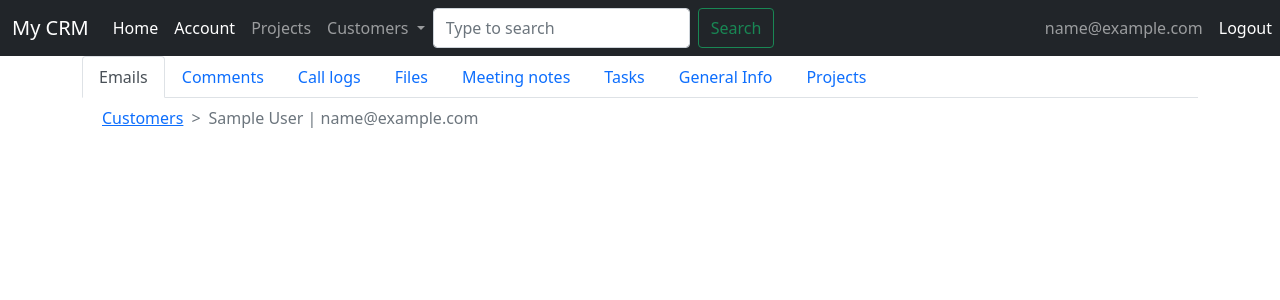
After one commit to ecoarchie/flask_crm, a Flask app: page /customers/1 in a window 1280 px wide. The commit adds this page. Shown: the top 300 px of the page. Run offline with Flask 2, Linux system fonts and the light colour scheme; a user stored in the database is signed in; tables that the repository leaves empty hold one stand-in row (values such as "Sample post").

Commit message:
customers details and notes

```diff
--- a/my_flask/customers/routes.py
+++ b/my_flask/customers/routes.py
@@ -1,25 +1,33 @@
+from flask import Blueprint, abort, flash, render_template, redirect, request
 from flask.helpers import url_for
-from werkzeug.utils import redirect
+from flask_login import current_user, login_required
 from my_flask import db
-from flask import flash
-from my_flask.models import Customer
-from flask import Blueprint, render_template
-from flask_login import login_required, current_user
-from my_flask.customers.forms import AddCustomerForm
+from my_flask.customers.forms import CustomerForm
+from my_flask.models import Customer, CustomerNotes
+
 
 customers = Blueprint("customers", __name__)
 
 
-@customers.route("/customers")
+@customers.get("/customers")
 @login_required
 def customers_page():
-    return render_template("customers/customers.html", title="Customers")
+    page = request.args.get("page", 1, type=int)
+    customers = (
+        Customer.query.filter_by(user_id=current_user.id)
+        .order_by(Customer.date_created.desc())
+        .paginate(page=page, per_page=15)
+    )
+    return render_template(
+        "customers/customers_table.html", title="Customers", customers=customers
+    )
 
 
-@customers.route("/add_customer", methods=["GET", "POST"])
+@customers.route("/customers/new", methods=["GET", "POST"])
+@login_required
 def add_customer():
     statuses = ["NEW", "OFFER_SENT", "LOST", "WIN"]
-    form = AddCustomerForm()
+    form = CustomerForm()
     if form.validate_on_submit():
         customer = Customer(
             first_name=form.first_name.data,
@@ -27,7 +35,7 @@ def add_customer():
             status=form.status.data,
             company=form.company.data,
             email=form.email.data,
-            manager_id=current_user.id,
+            user_id=current_user.id,
         )
         db.session.add(customer)
         db.session.commit()
@@ -36,4 +44,82 @@ def add_customer():
             category="success",
         )
         return redirect(url_for("customers.customers_page"))
-    return render_template("customers/add_customer.html", form=form, statuses=statuses)
+    return render_template(
+        "customers/add_customer.html",
+        form=form,
+        button_value="Add",
+        statuses=statuses,
+        legend="New Customer",
+    )
+
+
+@customers.get("/customers/<int:customer_id>")
+@login_required
+def customer_info(customer_id):
+    customer = Customer.query.get_or_404(customer_id)
+    if customer.manager != current_user:
+        abort(403)
+
+    comments = CustomerNotes.query.filter_by(
+        customer_id=customer_id, note_type="comment"
+    )
+    call_logs = CustomerNotes.query.filter_by(
+        customer_id=customer_id, note_type="call log"
+    )
+    meeting_logs = CustomerNotes.query.filter_by(
+        customer_id=customer_id, note_type="meeting log"
+    )
+    print(comments)
+    return render_template(
+        "customers/customer.html",
+        customer=customer,
+        comments=comments,
+        call_logs=call_logs,
+        meeting_logs=meeting_logs,
+    )
+
+
+@customers.route("/customers/<int:customer_id>/update", methods=["GET", "POST"])
+@login_required
+def update_customer(customer_id):
+    customer = Customer.query.get_or_404(customer_id)
+    if customer.manager != current_user:
+        abort(403)
+    statuses = ["NEW", "OFFER_SENT", "LOST", "WIN"]
+    form = CustomerForm()
+    if form.validate_on_submit():
+        customer.first_name = form.first_name.data
+        customer.last_name = form.last_name.data
+        customer.status = form.status.data
+        customer.company = form.company.data
+        customer.email = form.email.data
+        db.session.commit()
+        flash("Customer has been updated", category="success")
+        return redirect(url_for("customers.customer_info", customer_id=customer.id))
+    elif request.method == "GET":
+        form.first_name.data = customer.first_name
+        form.last_name.data = customer.last_name
+        form.status.data = customer.status
+        form.company.data = customer.company
+        form.email.data = customer.email
+
+    return render_template(
+        "customers/add_customer.html",
+        customer=customer,
+        form=form,
+        button_value="Update",
+        legend="Update Customer",
+        statuses=statuses,
+    )
+
+
+@customers.post("/customers/<int:customer_id>/delete")
+@login_required
+def delete_customer(customer_id):
+    customer = Customer.query.get_or_404(customer_id)
+    if customer.manager != current_user:
+        abort(403)
+    db.session.delete(customer)
+    db.session.commit()
+    flash("Customer has been deleted", category="warning")
+    return redirect(url_for("customers.customers_page"))
--- a/my_flask/templates/customers/add_customer.html
+++ b/my_flask/templates/customers/add_customer.html
@@ -5,7 +5,7 @@
     <form action="" method="POST">
         {{form.hidden_tag()}}
         <fieldset>
-            <legend class="border-bottom mb-4">New Customer</legend>
+            <legend class="border-bottom mb-4">{{legend}}</legend>
             <div class="form-group">
                 {{form.first_name.label(class="form-control-label")}}
                 {% if form.first_name.errors %}
@@ -37,7 +37,7 @@
                 {% endfor %}
                 {% else %}
                 {{form.status(class="form-control form-control-lg", list="datalistOptions", id="exampleDataList",
-                placeholder="Type to search...")}}
+                placeholder="Type to select...")}}
                 <datalist id="datalistOptions">
                     {% for status in statuses%}
                     <option value={{ status }}>
@@ -70,7 +70,7 @@
             </div>
         </fieldset>
         <div class="form-group mt-4">
-            {{form.submit(class="btn btn-primary")}}
+            {{form.submit(class="btn btn-primary", value=button_value)}}
         </div>
     </form>
 </div>
--- /dev/null
+++ b/my_flask/templates/customers/customer.html
@@ -0,0 +1,180 @@
+{% extends "layout.html" %}
+
+{% block contentA %}
+<div class="container">
+    <!-- navigation tabs-->
+    <ul class="nav nav-tabs" id="myTab" role="tablist">
+        <li class="nav-item" role="presentation">
+            <button class="nav-link active" id="emails-tab" data-bs-toggle="tab" data-bs-target="#emails" type="button"
+                role="tab" aria-controls="emails" aria-selected="true">Emails</button>
+        </li>
+        <li class="nav-item" role="presentation">
+            <button class="nav-link" id="comments-tab" data-bs-toggle="tab" data-bs-target="#comments" type="button"
+                role="tab" aria-controls="comments" aria-selected="true">Comments</button>
+        </li>
+        <li class="nav-item" role="presentation">
+            <button class="nav-link" id="calllogs-tab" data-bs-toggle="tab" data-bs-target="#calllogs" type="button"
+                role="tab" aria-controls="calllogs" aria-selected="true">Call logs</button>
+        </li>
+        <li class="nav-item" role="presentation">
+            <button class="nav-link" id="files-tab" data-bs-toggle="tab" data-bs-target="#files" type="button"
+                role="tab" aria-controls="files" aria-selected="false">Files</button>
+        </li>
+        <li class="nav-item" role="presentation">
+            <button class="nav-link" id="meetingnotes-tab" data-bs-toggle="tab" data-bs-target="#meetingnotes"
+                type="button" role="tab" aria-controls="meetingnotes" aria-selected="false">Meeting notes</button>
+        </li>
+        <li class="nav-item" role="presentation">
+            <button class="nav-link" id="tasks-tab" data-bs-toggle="tab" data-bs-target="#tasks" type="button"
+                role="tab" aria-controls="tasks" aria-selected="false">Tasks</button>
+        </li>
+        <li class="nav-item" role="presentation">
+            <button class="nav-link" id="details-tab" data-bs-toggle="tab" data-bs-target="#details" type="button"
+                role="tab" aria-controls="details" aria-selected="true">General Info</button>
+        </li>
+        <li class="nav-item" role="presentation">
+            <button class="nav-link" id="projects-tab" data-bs-toggle="tab" data-bs-target="#projects" type="button"
+                role="tab" aria-controls="projects" aria-selected="false">Projects</button>
+        </li>
+
+    </ul>
+    <div class="row mt-2 ms-2">
+        <div class="col-md-6">
+            <nav style="--bs-breadcrumb-divider: '>';" aria-label="breadcrumb">
+                <ol class="breadcrumb">
+                    <li class="breadcrumb-item"><a href="{{url_for('customers.customers_page')}}">Customers</a></li>
+                    <li class="breadcrumb-item active" aria-current="page">{{customer.first_name}}
+                        {{customer.last_name}} | {{customer.email}}</li>
+                </ol>
+            </nav>
+        </div>
+    </div>
+    <!--Tabs content-->
+    <div class="tab-content" id="myTabContent">
+
+        <!-- email tab -->
+        <div class="tab-pane fade" id="emails" role="tabpanel" aria-labelledby="emails-tab">...</div>
+        <!-- end email tab -->
+
+        <!-- comments tab -->
+        <div class="tab-pane fade" id="comments" role="tabpanel" aria-labelledby="comments-tab">
+
+            {% for comment in comments%}
+            <div class="row">
+                <div class="col-sm-6">
+                    <div class="card shadow mt-2">
+                        <div class="row g-0">
+                            <div class="card-header col-6">{{comment.author.first_name}} {{comment.author.last_name}}
+                            </div>
+                            <div class="card-header col-6 text-end">{{comment.create_date}}</div>
+                            <div class="card-body">
+                                <p class="card-text">{{comment.note}}</p>
+                                <a href="#offcanvasNoteUpdate-{{comment.id}}" class="btn btn-primary"
+                                    data-bs-toggle="offcanvas" role="button" aria-controls="offcanvasNoteUpdate">Update
+                                    {{comment.note_type}}</a>
+                            </div>
+                        </div>
+                    </div>
+                </div>
+            </div>
+
+            <!-- offcanvas with note editing settings -->
+            <div class="offcanvas offcanvas-end" tabindex="-1" id="offcanvasNoteUpdate-{{comment.id}}"
+                aria-labelledby="offcanvasNoteUpdateLabel">
+                <div class="offcanvas-header">
+                    <h5 class="offcanvas-title" id="offcanvasNoteUpdateLabel">Update comment</h5>
+                    <button type="button" class="btn-close text-reset" data-bs-dismiss="offcanvas"
+                        aria-label="Close"></button>
+                </div>
+                <div class="offcanvas-body">
+                    <div>
+                        {{comment.note}}
+                    </div>
+                    <div class="edit_button mt-3">
+                        <button class="btn btn-primary" type="button" id="UpdateButton" data-bs-dismiss="offcanvas">
+                            Save and close
+                        </button>
+                    </div>
+                </div>
+            </div>
+            {% endfor %}
+        </div>
+
+
+        <!-- end commets tab -->
+
+        <!-- call logs tab -->
+        <div class="tab-pane fade" id="calllogs" role="tabpanel" aria-labelledby="calllogs-tab">...</div>
+        <!-- end call logs tab -->
+
+        <!-- meeting notes tab -->
+        <div class="tab-pane fade" id="meetingnotes" role="tabpanel" aria-labelledby="meetingnotes-tab">...</div>
+        <!-- end meeting notes tab -->
+
+        <!-- tasks tab -->
+        <div class="tab-pane fade" id="tasks" role="tabpanel" aria-labelledby="tasks-tab">...</div>
+        <!-- end tasks tab -->
+
+        <!-- customers details tab -->
+        <div class="tab-pane fade" id="details" role="tabpanel" aria-labelledby="details-tab">
+            <div class="container">
+                <div class="col-2">
+                    {{ customer.first_name }}
+                </div>
+                <div class="col-2">{{ customer.last_name }}</div>
+                <div class="col-2">{{ customer.company }}</div>
+                <div class="col-2">{{ customer.email }}</div>
+                <div class="col-2">{{ customer.status }}</div>
+                <div class="col-2">{{ customer.date_created.strftime('%d-%m-%Y') }}</div>
+
+                {% if customer.manager == current_user %}
+
+                <div>
+                    <a class="btn btn-warning btn-sm mt-1 mb-1"
+                        href="{{url_for('customers.update_customer', customer_id = customer.id)}}">Update</a>
+                    <button class="btn btn-danger btn-sm m-1" data-bs-toggle="modal"
+                        data-bs-target="#deleteModal">Delete</button>
+                    <!-- Modal -->
+                    <div class="modal fade" id="deleteModal" tabindex="-1" aria-labelledby="deleteModalLabel"
+                        aria-hidden="true">
+                        <div class="modal-dialog">
+                            <div class="modal-content">
+                                <div class="modal-header">
+                                    <h5 class="modal-title" id="deleteModalLabel">Delete Customer</h5>
+                                    <button type="button" class="btn-close" data-bs-dismiss="modal"
+                                        aria-label="Close"></button>
+                                </div>
+                                <div class="modal-body">
+                                    <p>The customer will be deleted. Are you sure?</p>
+                                </div>
+                                <div class="modal-footer">
+                                    <button type="button" class="btn btn-secondary" data-bs-dismiss="modal">No</button>
+                                    <form action="{{ url_for('customers.delete_customer', customer_id = customer.id) }}"
+                                        method="POST">
+                                        <input class="btn btn-danger" type="submit" value="Yes">
+                                    </form>
+                                </div>
+                            </div>
+                        </div>
+                    </div>
+                    <!-- end modal -->
+                </div>
+
+            </div>
+            {% endif %}
+        </div>
+        <!-- end customers details tab -->
+
+        <!-- projects tab -->
+        <div class="tab-pane fade" id="projects" role="tabpanel" aria-labelledby="projects-tab">...</div>
+        <!-- end projects tab -->
+
+        <!-- documents tab -->
+        <div class="tab-pane fade" id="documents" role="tabpanel" aria-labelledby="documents-tab">...</div>
+        <!-- end documents tab -->
+    </div>
+</div>
+
+
+
+{% endblock %}
--- a/my_flask/templates/customers/customers.html
+++ /dev/null
@@ -1,5 +0,0 @@
-{% extends "layout.html" %}
-
-{% block content %}
-<h1>Customers</h1>
-{% endblock content %}
--- a/my_flask/templates/layout.html
+++ b/my_flask/templates/layout.html
@@ -10,6 +10,8 @@
     <link href="https://cdn.jsdelivr.net/npm/bootstrap@5.1.0/dist/css/bootstrap.min.css" rel="stylesheet"
         integrity="sha384-KyZXEAg3QhqLMpG8r+8fhAXLRk2vvoC2f3B09zVXn8CA5QIVfZOJ3BCsw2P0p/We" crossorigin="anonymous">
 
+    <!-- Bootstrap icons-->
+    <link rel="stylesheet" href="https://cdn.jsdelivr.net/npm/bootstrap-icons@1.5.0/font/bootstrap-icons.css">
 
     {% if title %}
     <title>Flask tutorial - {{ title }}</title>
@@ -43,12 +45,20 @@
                             <li><a class="dropdown-item" href="#">Something else here</a></li>
                         </ul>
                     </li>
+                    <form class="d-lg-flex">
+                        <input class="form-control me-2" type="search" placeholder="Type to search" aria-label="Search">
+                        <button class="btn btn-outline-success" type="submit">Search</button>
+                    </form>
                     {%endif%}
                 </div>
             </div>
         </div>
         <ul class="navbar-nav justify-content-end">
             {%if current_user.is_authenticated%}
+            <li class="nav-item">
+                <a class="nav-link passive" aria-current="page"
+                    href="{{url_for('users.account')}}">{{current_user.email}}</a>
+            </li>
             <li class="nav-item">
                 <a class="nav-link active" aria-current="page" href="{{url_for('users.logout')}}">Logout</a>
             </li>
```
Also changed, not shown: my_flask/customers/forms.py (+9 -2 lines), my_flask/models.py (+23 -10 lines), my_flask/templates/customers/customers_table.html (added, +45 -0 lines), my_flask/users/routes.py (+13 -13 lines), run.py (+16 -0 lines), my_flask/static/customer_icons/check-square.svg (added), my_flask/static/customer_icons/clipboard.svg (added), my_flask/static/customer_icons/edit-3.svg (added), my_flask/static/customer_icons/file.svg (added), my_flask/static/customer_icons/mail.svg (added), my_flask/static/customer_icons/paperclip.svg (added), my_flask/static/customer_icons/phone.svg (added).
